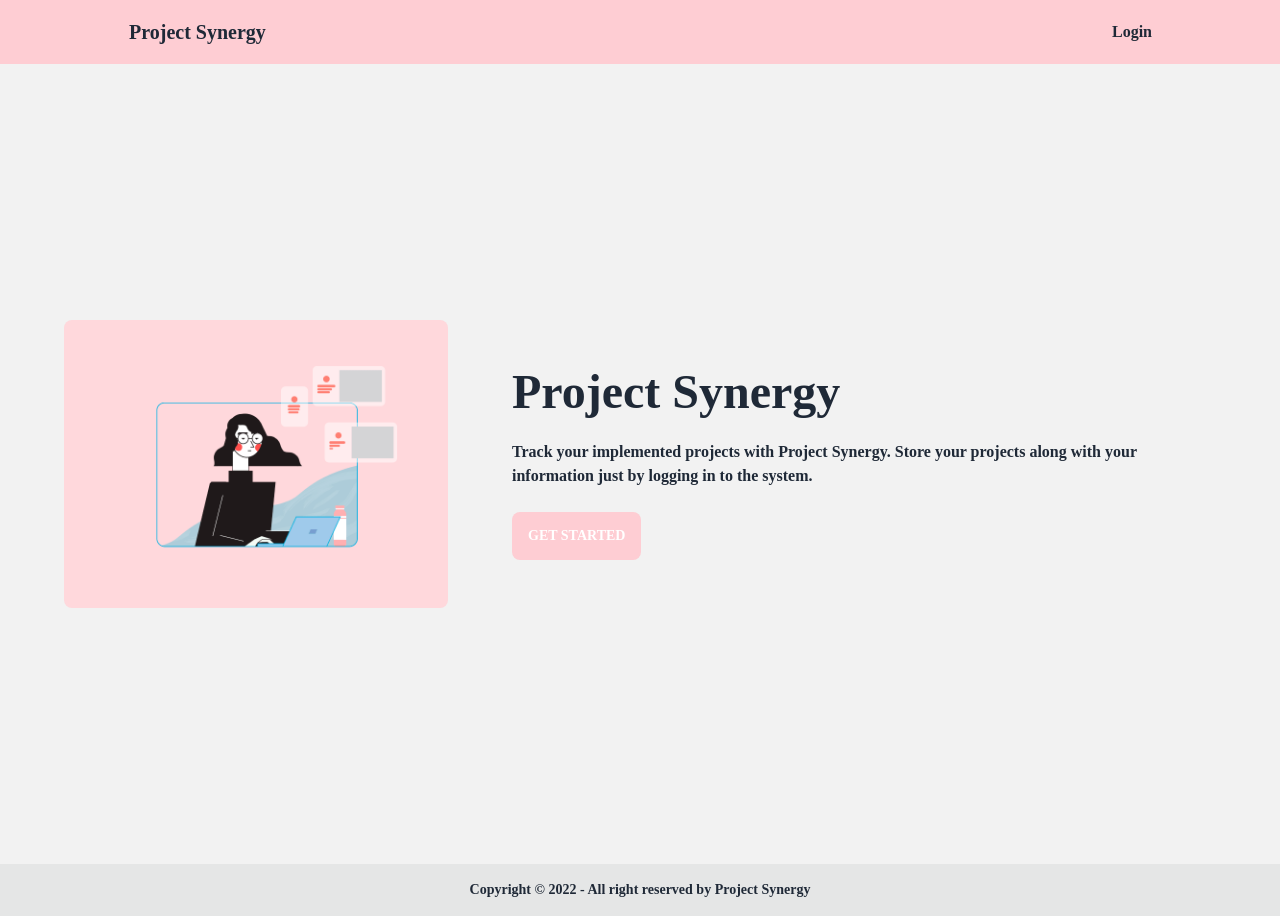
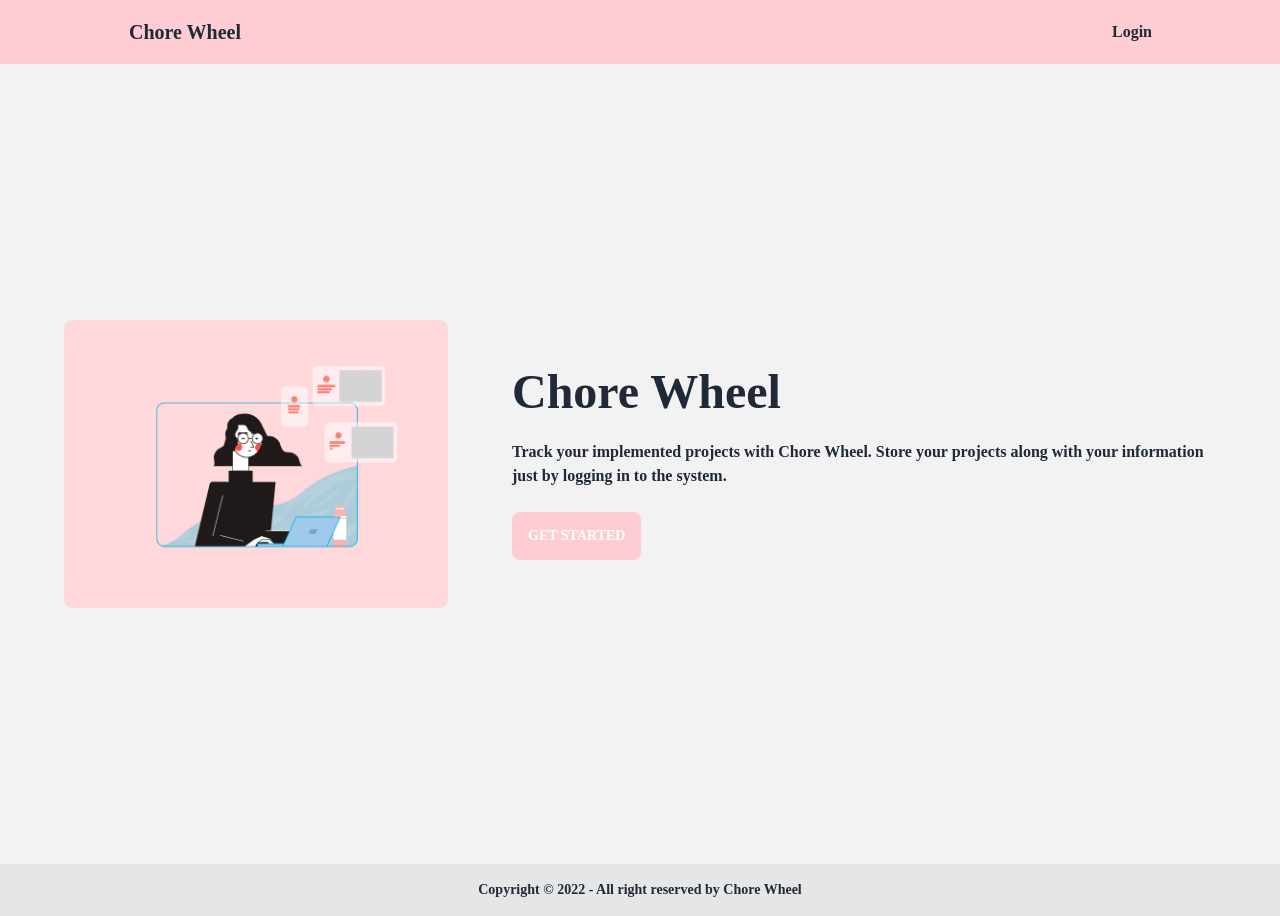
Before and after one commit to AnikaLabiba/chore-wheel, a React (Create React App) app: page / in a window 1280 px wide. Built offline with nearby package versions, Linux system fonts and the light colour scheme; no server answers; a web font is replaced by a local one.

Commit message:
name changed

```diff
--- a/public/index.html
+++ b/public/index.html
@@ -24,7 +24,7 @@
     -->
   <!-- google font -->
   <link href="https://fonts.googleapis.com/css2?family=Charis+SIL:wght@400;700&display=swap" rel="stylesheet">
-  <title>Project Synergy</title>
+  <title>Chore Wheel</title>
 </head>
 
 <body>
--- a/src/Pages/AddProject/AddProject.js
+++ b/src/Pages/AddProject/AddProject.js
@@ -18,7 +18,7 @@ const AddProject = () => {
         const note = event.target.note.value
         const project = { email, name, img, title, startDate, endDates, liveSite, description, note }
         console.log(project);
-        fetch('http://localhost:5000/project', {
+        fetch('https://intense-lowlands-01074.herokuapp.com/project', {
             method: 'post',
             headers: {
                 'content-type': 'application/json'
--- a/src/Pages/EditProject/EditProject.js
+++ b/src/Pages/EditProject/EditProject.js
@@ -18,7 +18,7 @@ const EditProject = () => {
         const catergory = event.target.catergory.value;
         const updatedProject = { title, img, description, startDate, endDates, liveSite, note, catergory }
 
-        fetch(`http://localhost:5000/project/${id}`, {
+        fetch(`https://intense-lowlands-01074.herokuapp.com/project/${id}`, {
             method: 'PUT',
             headers: {
                 'content-type': 'application/json',
--- a/src/Pages/Home/Banner/Banner.js
+++ b/src/Pages/Home/Banner/Banner.js
@@ -10,8 +10,8 @@ const Banner = () => {
             <div className="hero-content flex-col lg:flex-row md:flex-row banner">
                 <img src={gif} alt='' className="max-w-sm rounded-lg gif" />
                 <div className='text-left ml-12 intro'>
-                    <h1 className="text-5xl font-bold">Project Synergy</h1>
-                    <p className="py-6">Track your implemented projects with Project Synergy. Store your projects along with your information just by logging in to the system.</p>
+                    <h1 className="text-5xl font-bold">Chore Wheel</h1>
+                    <p className="py-6">Track your implemented projects with Chore Wheel. Store your projects along with your information just by logging in to the system.</p>
                     <button onClick={() => navigate('/projects')} className="btn bg-rose-200 hover:bg-rose-400 border-0">Get Started</button>
                 </div>
             </div>
--- a/src/Pages/Profile/Profile.js
+++ b/src/Pages/Profile/Profile.js
@@ -9,7 +9,7 @@ const Profile = () => {
     const [user] = useAuthState(auth)
     const email = user?.email
     const { data: userInfo, isLoading, refetch } = useQuery('user', () =>
-        fetch(`http://localhost:5000/user?email=${email}`)
+        fetch(`https://intense-lowlands-01074.herokuapp.com/user?email=${email}`)
             .then(res => res.json()));
     if (isLoading) {
         return <Loading></Loading>
@@ -33,7 +33,7 @@ const Profile = () => {
         }
         const userDetails = { email, name, phone, address, career }
         console.log(userDetails);
-        fetch(`http://localhost:5000/user/${email}`, {
+        fetch(`https://intense-lowlands-01074.herokuapp.com/user/${email}`, {
             method: 'put',
             headers: {
                 'content-type': 'application/json'
--- a/src/Pages/Projects/DeleteProjectModal.js
+++ b/src/Pages/Projects/DeleteProjectModal.js
@@ -4,7 +4,7 @@ import { toast } from 'react-toastify';
 const DeleteProjectModal = ({ deletingProject, setDeletingProject, refetch }) => {
     const { title, _id } = deletingProject
     const handleDelete = () => {
-        fetch(`http://localhost:5000/project/${_id}`, {
+        fetch(`https://intense-lowlands-01074.herokuapp.com/project/${_id}`, {
             method: 'delete'
         })
             .then(res => res.json())
--- a/src/Pages/Projects/Projects.js
+++ b/src/Pages/Projects/Projects.js
@@ -10,7 +10,7 @@ const Projects = () => {
     const [filteredProjects, setFilteredProjects] = useState(null)
     const navigate = useNavigate()
     const { data: loadedProjects, isLoading, refetch } = useQuery('projects', () =>
-        fetch(`http://localhost:5000/projects`)
+        fetch(`https://intense-lowlands-01074.herokuapp.com/projects`)
             .then(res => res.json())
     )
 
--- a/src/Pages/Shared/Footer/Footer.js
+++ b/src/Pages/Shared/Footer/Footer.js
@@ -4,7 +4,7 @@ const Footer = () => {
     return (
         <footer className="footer footer-center p-4 bg-base-300 text-base-content">
             <div>
-                <p>Copyright © 2022 - All right reserved by Project Synergy</p>
+                <p>Copyright © 2022 - All right reserved by Chore Wheel</p>
             </div>
         </footer>
     );
--- a/src/Pages/Shared/Navbar/Navbar.js
+++ b/src/Pages/Shared/Navbar/Navbar.js
@@ -33,7 +33,7 @@ const Navbar = () => {
                         {menuItems}
                     </ul>
                 </div>
-                <Link to='/' className="btn btn-ghost normal-case text-xl">Project Synergy</Link>
+                <Link to='/' className="btn btn-ghost normal-case text-xl">Chore Wheel</Link>
             </div>
             <div className="navbar-end hidden lg:flex">
                 <ul className="menu menu-horizontal p-0">
--- a/src/hooks/useProjectDetails.js
+++ b/src/hooks/useProjectDetails.js
@@ -3,7 +3,7 @@ import { useEffect, useState } from "react"
 const useProjectDetails = id => {
     const [project, setProject] = useState({})
     useEffect(() => {
-        fetch(`http://localhost:5000/project/${id}`)
+        fetch(`https://intense-lowlands-01074.herokuapp.com/project/${id}`)
             .then(res => res.json())
             .then(data => setProject(data))
     }, [id])
```
Also changed, not shown: firebase.json (added), 1 other file (tests, documents, lock files or other folders).
